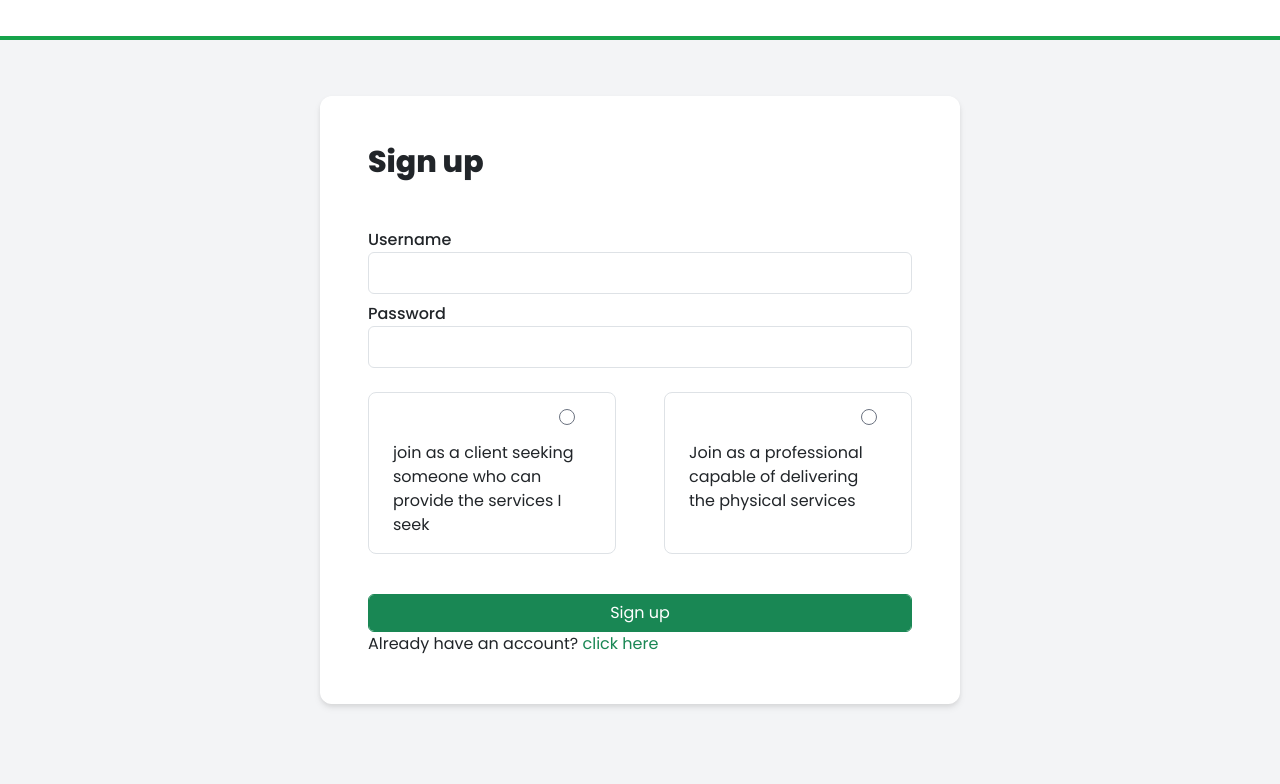
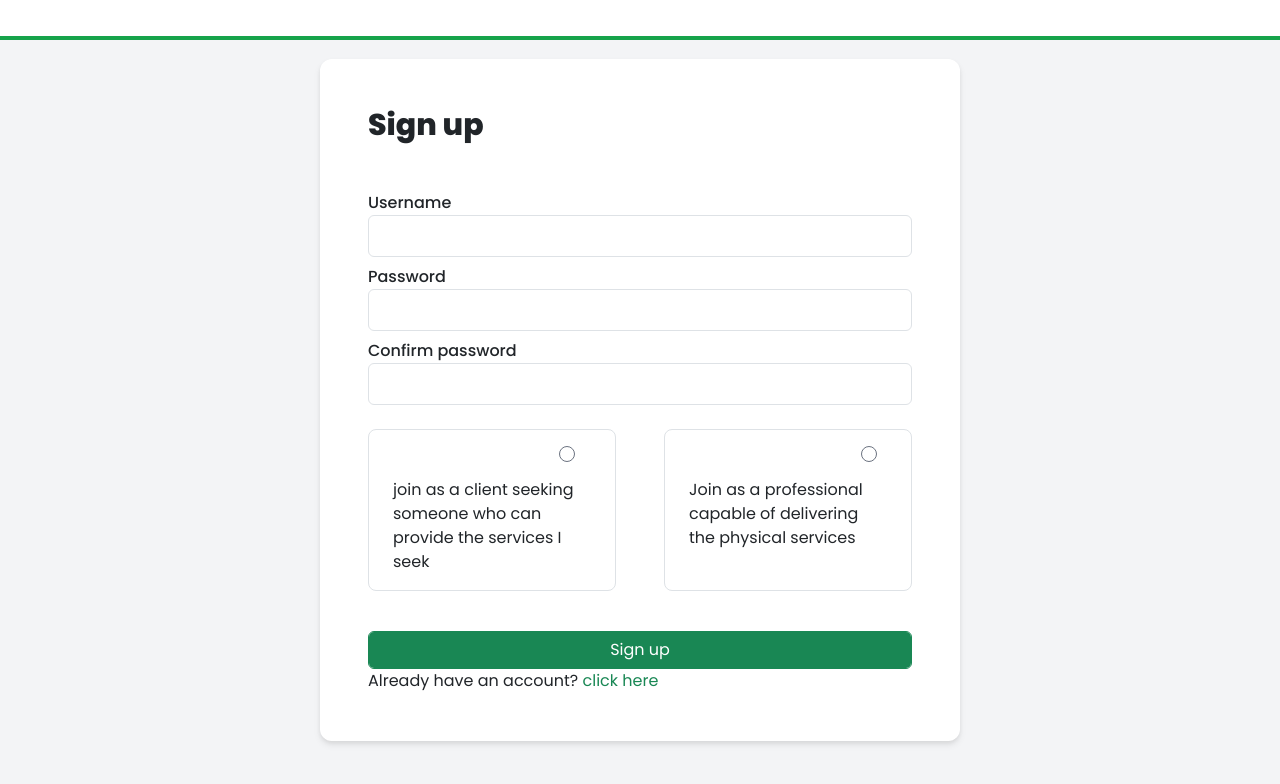
Before and after one commit to Derlashwarma/Physical-Service-Booking-System, a Django app: page /register/ in a window 1280 px wide. Shown: the top 784 px of the page. Run offline with Django 5.2, Linux system fonts and the light colour scheme; some libraries are stand-ins or nearby versions.

Commit message:
(Lauron) Added confirm password

```diff
--- a/System/System/settings.py
+++ b/System/System/settings.py
@@ -45,7 +45,6 @@ INSTALLED_APPS = [
     'tailwind',
     'theme',
     'profile',
-    'ckeditor',
     'django_components',
 ]
 
@@ -112,6 +111,7 @@ AUTH_PASSWORD_VALIDATORS = [
         'NAME': 'django.contrib.auth.password_validation.NumericPasswordValidator',
     },
 ]
+AUTH_USER_MODEL = 'register.CustomUser'
 
 
 # Internationalization
--- a/System/register/templates/register.html
+++ b/System/register/templates/register.html
@@ -36,6 +36,10 @@
                         <div class="form-group w-100 mt-2">
                             <label for="password">Password</label>
                             {{ form.password }}
+                        </div>
+                        <div class="form-group w-100 mt-2">
+                            <label for="confirm_password">Confirm password</label>
+                            <input type="password" name="confirm_password" class="w-full border border-gray-600 rounded-md" />
                             {% if form.password.errors %}
                             <small class="text-danger">
                                 {{ form.password.errors }}
--- a/System/register/views.py
+++ b/System/register/views.py
@@ -6,6 +6,12 @@ def register(request):
     if request.method == 'POST':
         form = RegistrationForm(request.POST)
         if form.is_valid():
+            password1 = form.cleaned_data['password']
+            password2 = request.POST.get('confirm_password')
+            if password1 != password2:
+                form.add_error("password", 'Passwords do not match')
+                return render(request,'register.html', {'form':form})
+
             form.save()
             request.session['is_worker'] = form.cleaned_data.get('is_worker')
             return redirect('register:register_success')
```
